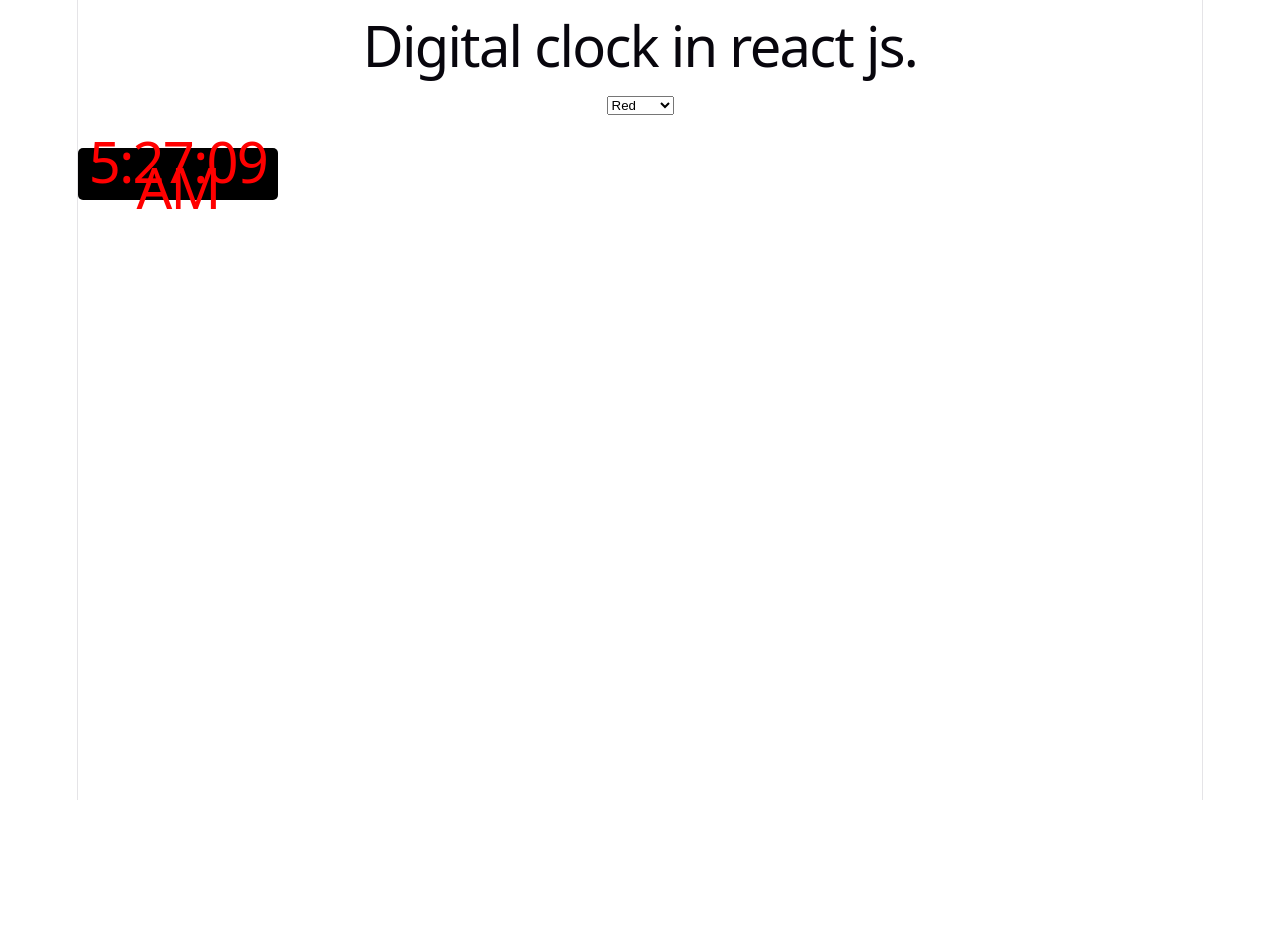
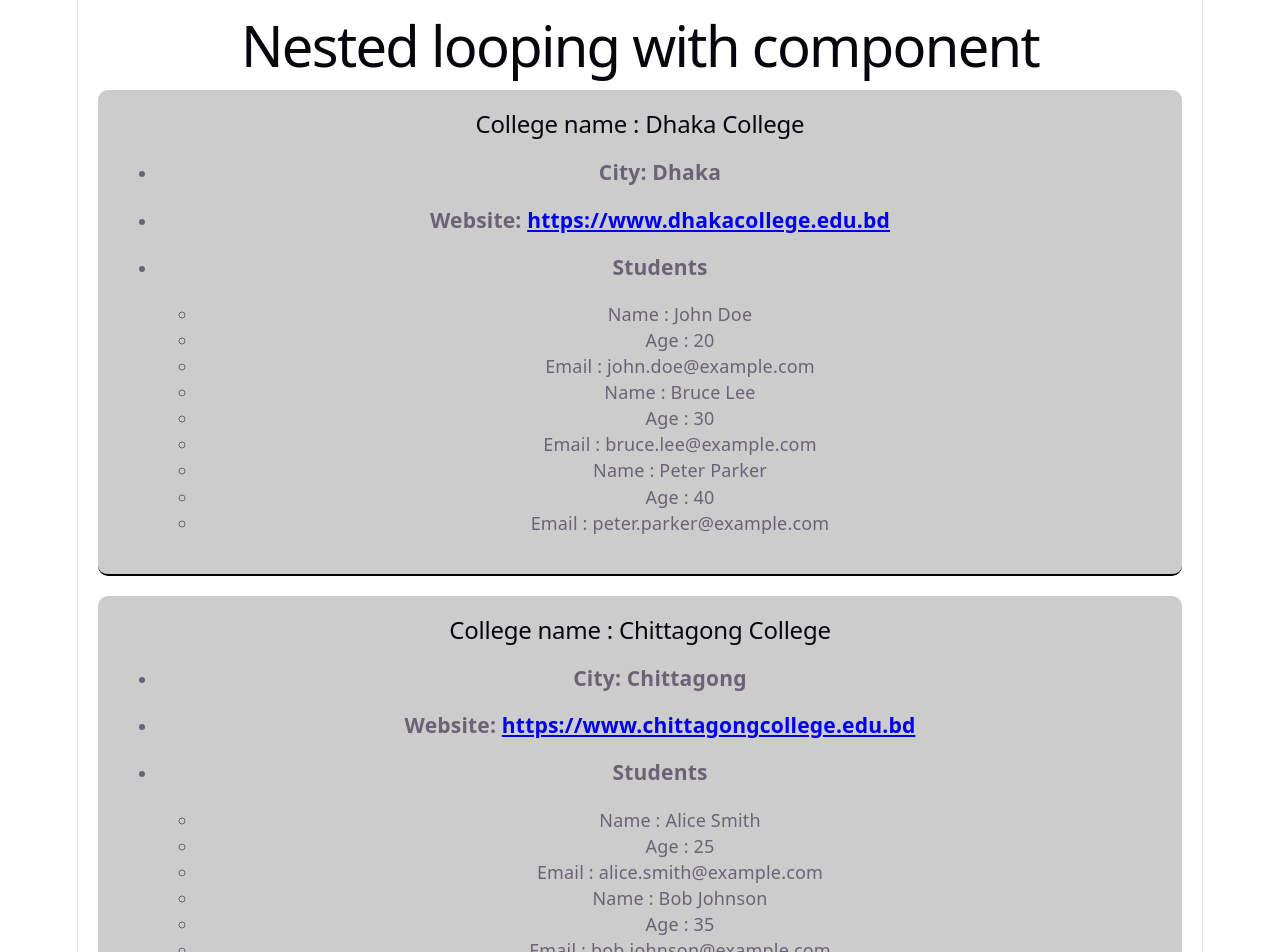
Before and after one commit to codewithnill/reactjs_19_by_code_step_by_step, a React (Vite) app in the folder main/react-blog/: page / in a window 1280 px wide. Shown: the top 952 px of the page. Before the commit the page ends 800 px from the top, so only its background shows below. Built offline with nearby package versions, Linux system fonts and the light colour scheme.

Commit message:
nested looping.

```diff
--- a/main/react-blog/src/App.jsx
+++ b/main/react-blog/src/App.jsx
@@ -1,20 +1,56 @@
-import Clock from './Clock';
-import { useState } from 'react';
+import College from "./College";
+
 function App() {
-
-
-  const [color,setColor]=useState("red");
+  const CollegeData=[
+    { name: "Dhaka College",
+      city: "Dhaka",
+      website: "https://www.dhakacollege.edu.bd",
+      student:[
+        {
+          name: "John Doe",
+          age: 20,
+          email: "john.doe@example.com"
+        },
+        {
+          name: "Bruce Lee",
+          age: 30,
+          email: "bruce.lee@example.com"
+        },
+        {
+          name: "Peter Parker",
+          age: 40,
+          email: "peter.parker@example.com"
+        }
+      ]
+    },
+    { name: "Chittagong College",
+      city: "Chittagong",
+      website: "https://www.chittagongcollege.edu.bd",
+      student: [
+        { name: "Alice Smith", age: 25, email: "alice.smith@example.com" },
+        { name: "Bob Johnson", age: 35, email: "bob.johnson@example.com" },
+        { name: "Charlie Brown", age: 45, email: "charlie.brown@example.com" }
+      ]
+    },
+    { name: "Rajshahi College",
+      city: "Rajshahi",
+      website: "https://www.rajshahic college.edu.bd",
+      student: [
+        { name: "David Lee", age: 28, email: "david.lee@example.com" },
+        { name: "Eva Green", age: 32, email: "eva.green@example.com" },
+        { name: "Frank Miller", age: 38, email: "frank.miller@example.com" }
+      ] }
+  ];
   return (
     <div>
-      <h1>Digital clock in react js.</h1>
-      <select onChange={(e) => setColor(e.target.value)}>
-        <option value={"red"}>Red</option>
-        <option value={"green"}>Green</option>
-        <option value={"blue"}>Blue</option>
-        <option value={"orange"}>Orange</option>
-      </select>
-      <Clock color={color}/>
-
+      <h1>Nested looping with component</h1>
+      {
+        CollegeData.map((college,index) => (
+          <div key={index}>
+            <College college={college} />
+          </div>
+        ))
+      }
     </div>
   );
 }
--- a/main/react-blog/src/College.jsx
+++ b/main/react-blog/src/College.jsx
@@ -1,7 +1,22 @@
-function College({names}) {
+import Student from './Student';
+
+function College({college}) {
   return (
-    <div>
-      <h1>{names}</h1>
+    <div style={{
+        backgroundColor: "#ccc",
+        margin: "20px",
+        padding: "20px",
+        borderBottom: "2px solid #000",
+        borderRadius: "10px"
+      }}>
+      <h2>College name : {college.name}</h2>
+            <ul>
+              <li><h3>City: {college.city}</h3></li>
+              <li><h3>Website: <a href={college.website}>{college.website}</a></h3></li>
+              <li>
+                <Student student={college.student} />
+              </li>
+            </ul>
     </div>
   );
 }
--- a/main/react-blog/src/Student.jsx
+++ b/main/react-blog/src/Student.jsx
@@ -1,9 +1,14 @@
-function Student({name}) {
+const Student = ({ student }) => {
     return(
         <div>
-            <hr></hr>
-            <h1>Student name : {name}</h1>
-            <hr></hr>
+            <h3>Students</h3>
+                  {student.map((student) => (
+                    <ul>
+                      <li>Name : {student.name}</li>
+                      <li>Age : {student.age}</li>
+                      <li>Email : {student.email}</li>
+                    </ul>
+                  ))}
         </div>
     )
 }
```
